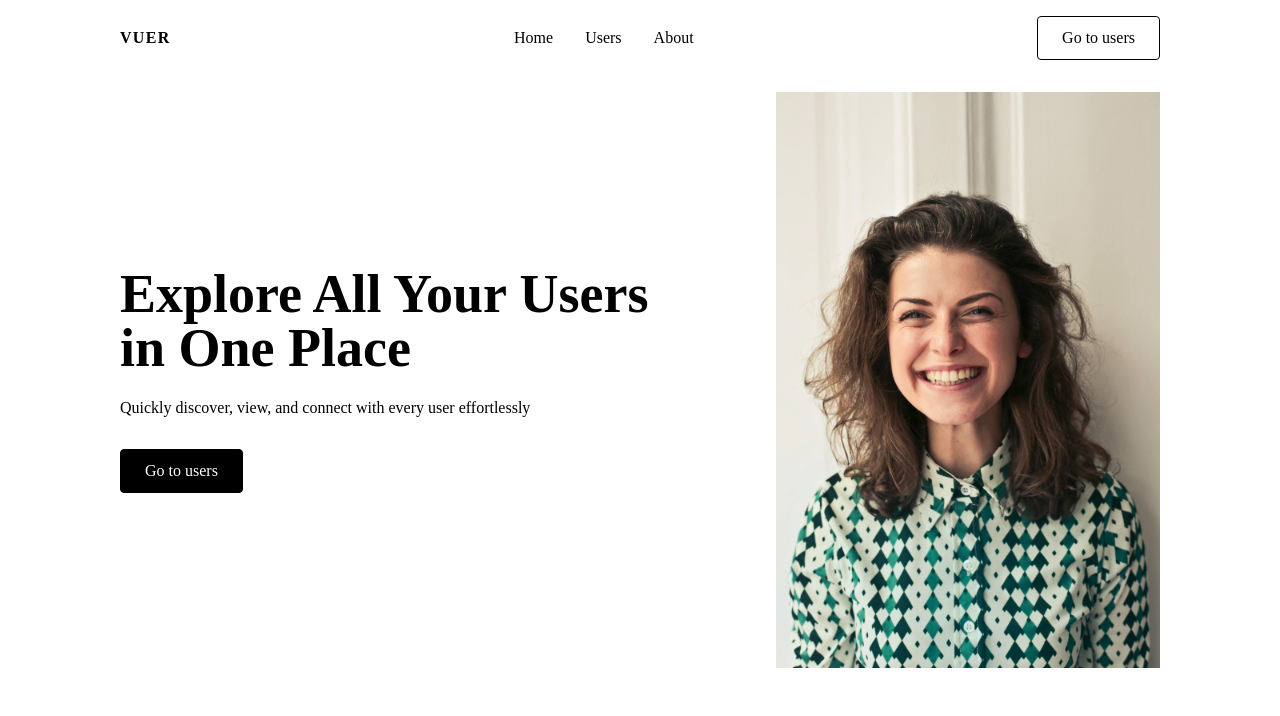
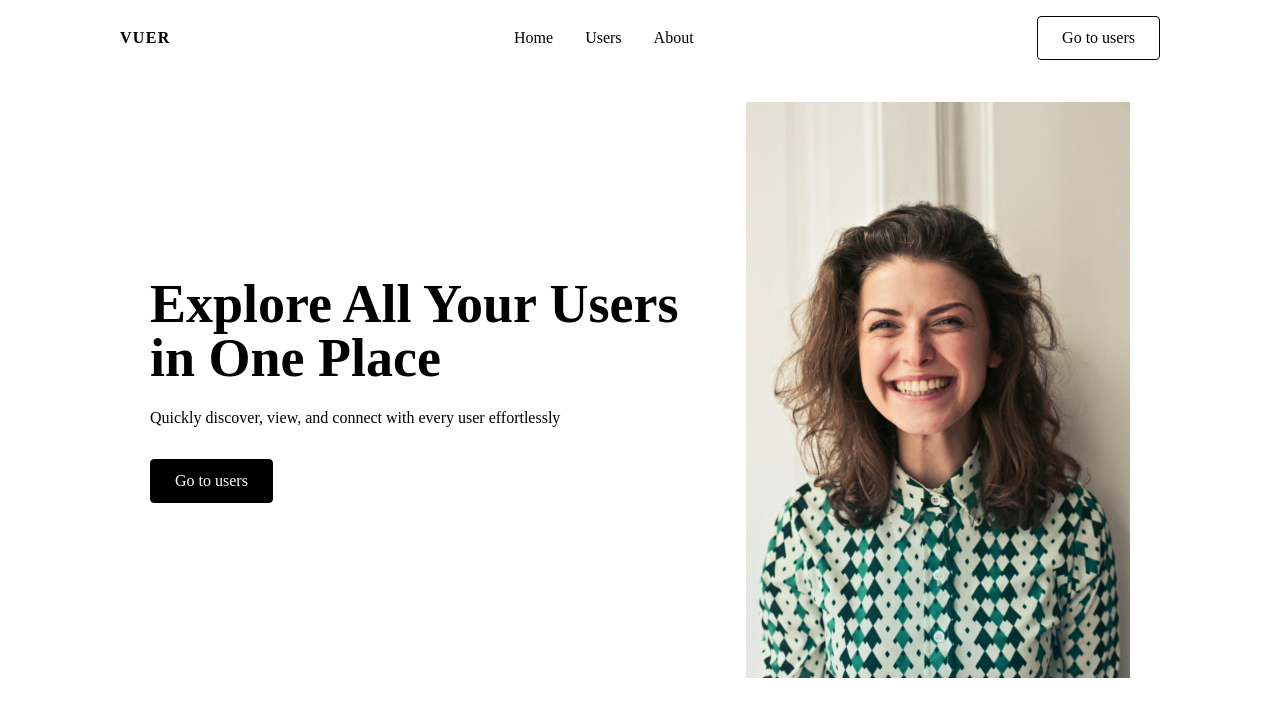
Before and after one commit to rithikpvijay/user-app, a Vue app: page / in a window 1280 px wide. Shown: the top 716 px of the page. Built offline with nearby package versions, Linux system fonts and the light colour scheme.

Commit message:
hompage fixing

```diff
--- a/src/pages/HomePage.vue
+++ b/src/pages/HomePage.vue
@@ -12,10 +12,7 @@ import MainContent from "@/components/home/MainContent.vue";
 
 <style scoped>
 .home {
-  padding: 16px 120px;
-  min-height: 100vh;
-}
-
-.main {
+  padding: 26px 150px;
+  /* min-height: 100vh; */
 }
 </style>
```
